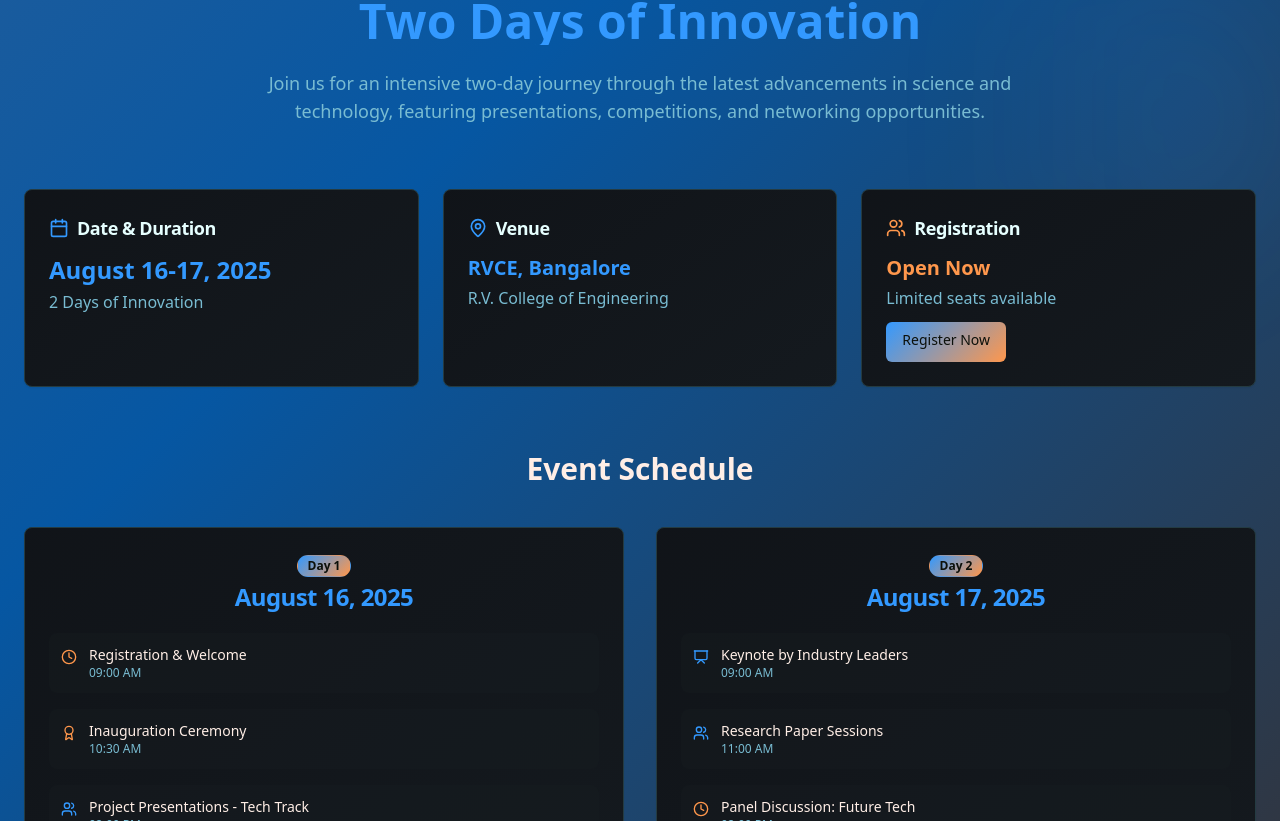
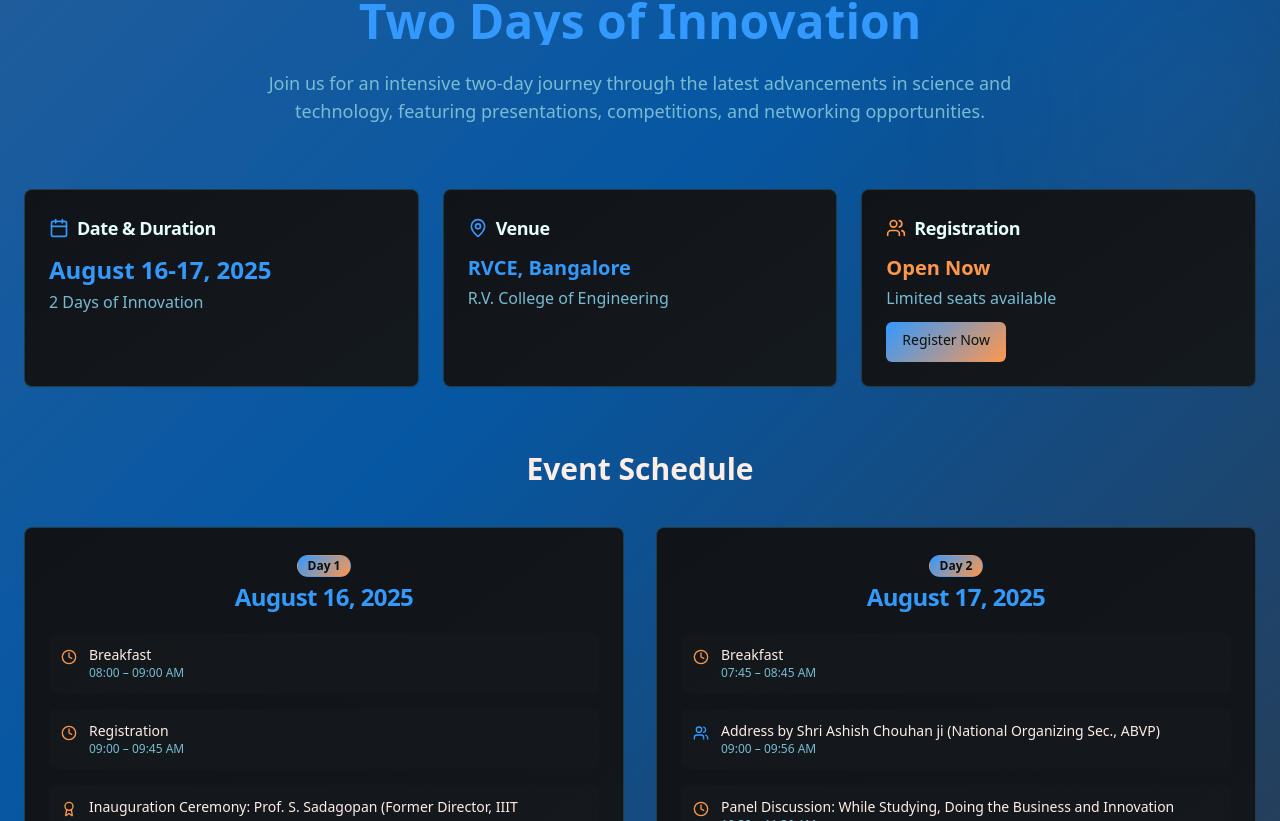
Before and after one commit to thinker010/savishkar, a React (Vite) app: page / in a window 1280 px wide. Shown: the part 1979-2800 px from the top of the page. Built offline with nearby package versions, Linux system fonts and the light colour scheme.

Commit message:
chenged all event details clarely

```diff
--- a/src/components/EventDetails.tsx
+++ b/src/components/EventDetails.tsx
@@ -9,20 +9,29 @@ const EventDetails = () => {
       day: "Day 1",
       date: "August 16, 2025",
       events: [
-        { time: "09:00 AM", title: "Registration & Welcome", type: "registration" },
-        { time: "10:30 AM", title: "Inauguration Ceremony", type: "ceremony" },
-        { time: "02:00 PM", title: "Project Presentations - Tech Track", type: "presentation" },
-        { time: "05:00 PM", title: "Innovation Showcase", type: "showcase" }
+        { time: "08:00 – 09:00 AM", title: "Breakfast", type: "other" },
+        { time: "09:00 – 09:45 AM", title: "Registration", type: "registration" },
+        { time: "10:00 – 11:30 AM", title: "Inauguration Ceremony: Prof. S. Sadagopan (Former Director, IIIT Bangalore), G. Rao (Director CSR & External Industry Affairs, Volvo Group), Dr. K. N. Subramanya (Principal, RVCE)", type: "ceremony" },
+        { time: "11:30 – 01:00 PM", title: "Keynote Addresses & Discussions", type: "keynote" },
+        { time: "01:00 – 03:00 PM", title: "Lunch & Networking", type: "other" },
+        { time: "03:25 – 04:24 PM", title: "Session 3: Startup Culture in India – Shri Krishnaraja M Manjunatha (Founder, Vishvagra-iRiSEPro)", type: "presentation" },
+        { time: "04:55 – 06:20 PM", title: "Address by Shri Shiv Kumar ji (ZOS South Central)", type: "presentation" },
+        { time: "06:25 – 07:25 PM", title: "Addresses by Shri Ghanshyam Shahi ji & Dr. Punit Kumar Dwivedi", type: "presentation" },
+        { time: "07:30 – 08:24 PM", title: "Forum, MOUs, Chapter Formation & Internships", type: "other" },
+        { time: "09:30 – 10:30 PM", title: "Cultural Activity", type: "other" }
       ]
     },
     {
       day: "Day 2",
       date: "August 17, 2025",
       events: [
-        { time: "09:00 AM", title: "Keynote by Industry Leaders", type: "keynote" },
-        { time: "11:00 AM", title: "Research Paper Sessions", type: "presentation" },
-        { time: "02:00 PM", title: "Panel Discussion: Future Tech", type: "discussion" },
-        { time: "04:00 PM", title: "Innovation Competition", type: "competition" }
+        { time: "07:45 – 08:45 AM", title: "Breakfast", type: "other" },
+        { time: "09:00 – 09:56 AM", title: "Address by Shri Ashish Chouhan ji (National Organizing Sec., ABVP)", type: "presentation" },
+        { time: "10:30 – 11:30 AM", title: "Panel Discussion: While Studying, Doing the Business and Innovation", type: "discussion" },
+        { time: "11:45 – 12:54 PM", title: "National Convenor & Co-Convenor – Annual Planning Discussion", type: "presentation" },
+        { time: "02:30 – 03:21 PM", title: "Address by Dr. S. Linga Murthy (Associate Professor, CUK)", type: "presentation" },
+        { time: "03:55 – 04:33 PM", title: "Valedictory Session – Dr. Prakash Mahanvar ji & Shri Ashish Chouhan ji", type: "ceremony" },
+        { time: "04:33 – 05:00 PM", title: "Closing Announcements & Samapan", type: "other" }
       ]
     }
   ];
```
